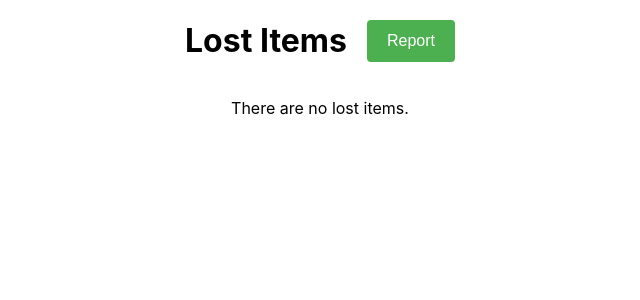
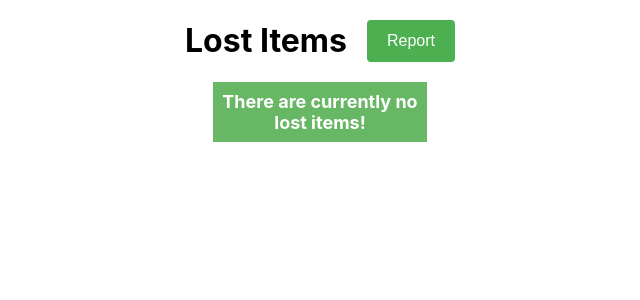
Before and after one commit to hen1227/lost-and-found, a React (Create React App) app: page / in a window 1280 px wide. Shown: the top 300 px of the page, without its empty margins (320-960 px from the left). Built offline with nearby package versions, Linux system fonts and the light colour scheme; no server answers; the HTML template or start-up script is replaced by a standard one.

Commit message:
Made a "There are currently no lost items!"

```diff
--- a/src/API.js
+++ b/src/API.js
@@ -1,4 +1,4 @@
-const backendIP = 'http://10.31.64.51:4004';
+const backendIP = 'http://10.31.64.46:4004';
 
 export default function sendAPICall(
     toURL,
--- a/src/MainView.jsx
+++ b/src/MainView.jsx
@@ -57,16 +57,26 @@ const MainView = () => {
                     marginBottom: 'auto',
                     marginRight: 'auto',
                     marginLeft: 20
-
-
-
-                }} onClick={goToReport}>Report</button>
-
-
+                }}
+                onClick={goToReport}>Report</button>
             </div>
 
 
-            {items && items.length === 0 && <p>There are no lost items.</p>}
+            {items && items.length === 0 && <p
+            style={{
+                color: '#FFFFFF',
+                fontSize: 18,
+                fontWeight: 'bold',
+                border: '#000 2px solid',
+                borderStyle: 'none',
+                background: '#68B765',
+                width: 200,
+                margin: '0 auto',
+                padding: "9px 7px"
+            }}
+            >There are currently no lost items!</p>}
+
+
             {items && items.length > 0 &&
                 <LostItemsList lostItems={items} />
             }
```
